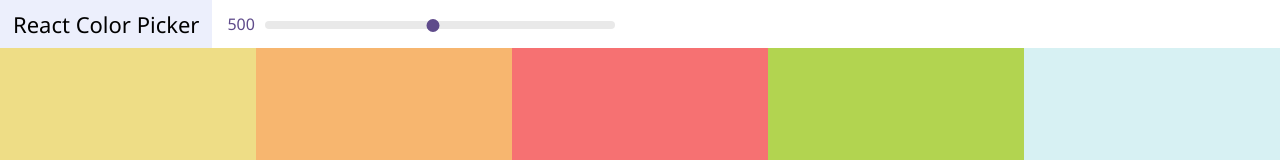
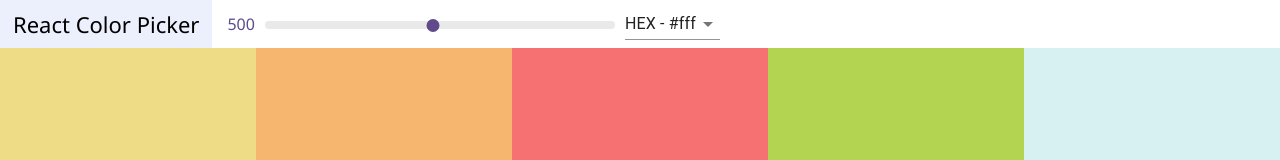
Before and after one commit to jamesv28/Color-Boxes, a React (Create React App) app: page / in a window 1280 px wide. Shown: the top 160 px of the page. Built offline with nearby package versions, Linux system fonts and the light colour scheme.

Commit message:
added rgb slider

```diff
--- a/package.json
+++ b/package.json
@@ -3,6 +3,8 @@
   "version": "0.1.0",
   "private": true,
   "dependencies": {
+    "@material-ui/core": "^4.9.5",
+    "@material-ui/icons": "^4.9.1",
     "@testing-library/jest-dom": "^4.2.4",
     "@testing-library/react": "^9.4.1",
     "@testing-library/user-event": "^7.2.1",
--- a/src/Navbar.js
+++ b/src/Navbar.js
@@ -1,9 +1,26 @@
 import React, { Component } from 'react';
 import Slider from 'rc-slider';
+import Select from '@material-ui/core/Select';
+import MenuItem from '@material-ui/core/MenuItem';
 import 'rc-slider/assets/index.css';
 import './Navbar.css';
 
 class Navbar extends Component {
+
+    constructor(props) {
+        super(props);
+        this.state = {
+            format: 'hex'
+        }
+        this.handleChange = this.handleChange.bind(this);
+    }
+
+    handleChange(e) {
+        this.setState({
+            format: e.target.value
+        });
+        this.props.handleChange(e.target.value);
+    }
 
     render() {
 
@@ -11,6 +28,10 @@ class Navbar extends Component {
             level,
             changeLevel
         } = this.props;
+
+        const {
+            format
+        } = this.state;
 
         return (
             <nav className="navbar">
@@ -29,6 +50,16 @@ class Navbar extends Component {
                         />
                     </div>
                 </div>
+                <div className="select-container">
+                    <Select
+                        onChange={this.handleChange}
+                        value={format}
+                    >
+                        <MenuItem value="hex">HEX - #fff</MenuItem>
+                        <MenuItem value="rgb">RGB - rgb(0,0,0)</MenuItem>
+                        <MenuItem value="rgba">RGBA - rgba(0,0,0,0.5)</MenuItem>
+                    </Select>
+                </div>
             </nav>
         )
     }
--- a/src/Palette.js
+++ b/src/Palette.js
@@ -9,9 +9,11 @@ class Palette extends Component {
     constructor(props) {
         super(props);
         this.state = {
-            level: 500
+            level: 500,
+            format: 'hex'
         }
         this.changeLevel = this.changeLevel.bind(this);
+        this.changeFormat = this.changeFormat.bind(this);
     }
 
     changeLevel(level) {
@@ -20,9 +22,16 @@ class Palette extends Component {
         })
     }
 
+    changeFormat(value) {
+       this.setState({
+           format: value
+       })
+    }
+
     render() {
         const {
-            level
+            level,
+            format
         } = this.state;
 
         const {
@@ -31,7 +40,7 @@ class Palette extends Component {
 
         const colorBoxes = colors[this.state.level].map((color, idx) => (
             <ColorBox
-                background={color.hex}
+                background={color[format]}
                 name={color.name}
                 key={idx}
             />
@@ -41,6 +50,7 @@ class Palette extends Component {
                 <Navbar
                     level={level}
                     changeLevel={this.changeLevel}
+                    handleChange={this.changeFormat}
                 />
                 <div className="Palette-colors">
                     {colorBoxes}
```
Also changed, not shown: 1 other file (tests, documents, lock files or other folders).
